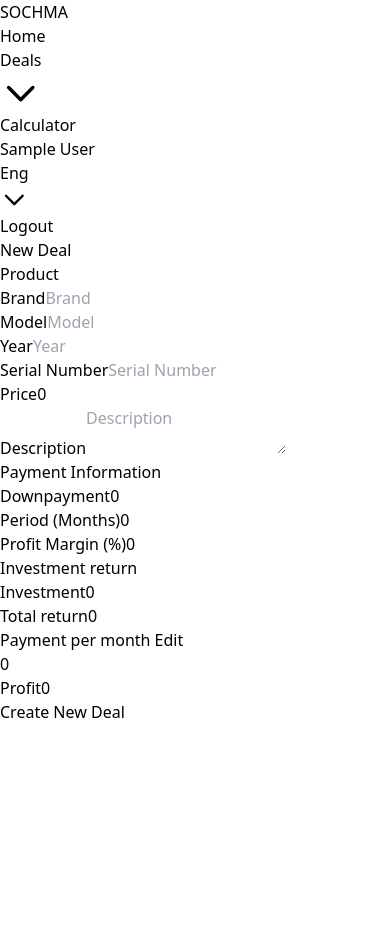
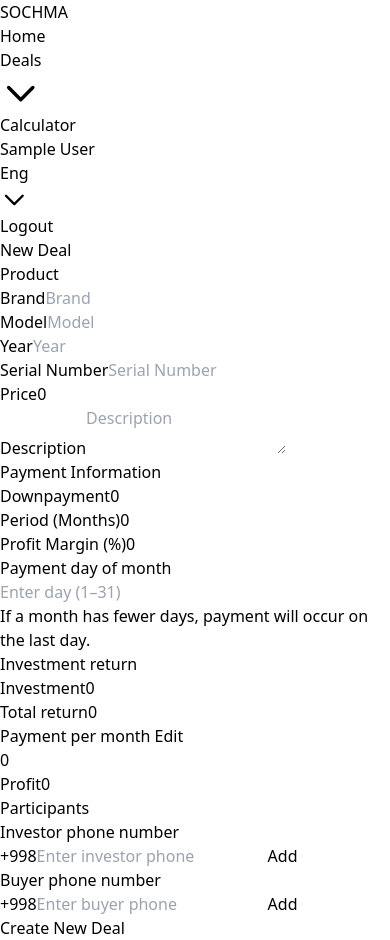
Before and after one commit to Asror-coder/sochma_frontend, a Vue app: page /deal/new in a window 390 px wide. Before the commit the page ends 844 px from the top, so only its background shows below. Built offline with nearby package versions, Linux system fonts and the light colour scheme; sample sign-in values are in the browser's storage.

Commit message:
implemented adding investors and buyers by their phonenumber

```diff
--- a/src/components/Deals/NewDealView.vue
+++ b/src/components/Deals/NewDealView.vue
@@ -8,7 +8,8 @@
       <h1 class="text-3xl font-bold text-center mb-8 text-blue-700">
         {{ $t('DealsPage.NewDeal') }}
       </h1>
-      <div class="grid grid-cols-1 md:grid-cols-2 gap-12 mb-8">
+
+      <div class="grid grid-cols-1 md:grid-cols-2 gap-12">
         <!-- Product Section -->
         <div>
           <h2 class="text-lg font-semibold mb-4 text-blue-600">{{ $t('DealsPage.Product') }}</h2>
@@ -39,6 +40,7 @@
             </div>
           </div>
         </div>
+
         <!-- Payment Section -->
         <div>
           <h2 class="text-lg font-semibold mb-4 text-blue-600">{{ $t('DealsPage.PaymentInformation') }}</h2>
@@ -55,9 +57,22 @@
               <label class="block text-sm font-medium text-gray-700 mb-1">{{ $t('DealsPage.ProfitMargin') }}</label>
               <input v-model.number="payment.profit_margin" type="numbers" :placeholder="$t('DealsPage.ProfitMargin')" class="bg-gray-50 border border-gray-300 w-full p-3 rounded-lg focus:ring-2 focus:ring-blue-300" />
             </div>
+            <div>
+              <label class="block text-sm font-medium text-gray-700 mb-1">{{ $t('DealsPage.PaymentDayOfMonth') }}</label>
+              <input
+                v-model.number="payment.paymentDayOfMonth"
+                type="numbers"
+                min="1"
+                max="31"
+                :placeholder="$t('DealsPage.PaymentDayOfMonthPlaceholder')"
+                class="bg-gray-50 border border-gray-300 w-full p-3 rounded-lg focus:ring-2 focus:ring-blue-300"
+              />
+              <p class="text-xs text-gray-500 mt-1">{{ $t('DealsPage.PaymentDayOfMonthHelper') }}</p>
+            </div>
           </div>
+
           <!-- Results Area: add mt-16 for extra top margin -->
-          <div class="bg-blue-50 border border-blue-200 rounded-lg px-6 py-4 mt-10">
+          <div class="bg-blue-50 border border-blue-200 rounded-lg px-6 py-4">
             <h2 class="text-lg font-semibold mb-4 text-blue-600">{{ $t('DealsPage.InvestmentReturn') }}</h2>
             <div class="space-y-3">
               <div class="flex justify-between items-center">
@@ -97,6 +112,39 @@
           </div>
         </div>
       </div>
+
+      <!-- Participant section -->
+      <div class="mb-8">
+        <h2 class="text-lg font-semibold mb-2 text-blue-600">{{ $t('DealsPage.Participants') }}</h2>
+
+        <div class="grid grid-cols-1 md:grid-cols-2 gap-12 mb-8">
+          <!-- Investor phone field -->
+          <div>
+            <label class="block text-sm font-medium text-gray-700 mb-1">{{ $t('DealsPage.InvestorPhone') }}</label>
+            <div class="flex gap-2 items-center">
+              <span class="px-3 py-3 bg-gray-100 border border-gray-300 rounded-lg text-gray-700 select-none">+{{ defaultPhoneCode }}</span>
+              <input v-model.number="investorPhone" type="numbers" inputmode="numeric" :placeholder="$t('DealsPage.InvestorPhonePlaceholder')" class="bg-gray-50 border border-gray-300 w-full p-3 rounded-lg focus:ring-2 focus:ring-blue-300" />
+              <button @click="addInvestorByPhone" type="button" class="px-4 py-2 bg-blue-600 text-white rounded-lg hover:bg-blue-700">{{ $t('Common.Add') }}</button>
+            </div>
+            <p v-if="investorLookupError" class="text-xs text-red-600 mt-1">{{ investorLookupError }}</p>
+            <p v-if="investorUser" class="text-sm text-green-600 mt-1">{{ formatUser(investorUser) }}</p>
+          </div>
+
+          <!-- Buyer phone field -->
+          <div>
+            <label class="block text-sm font-medium text-gray-700 mb-1">{{ $t('DealsPage.BuyerPhone') }}</label>
+            <div class="flex gap-2 items-center">
+              <span class="px-3 py-3 bg-gray-100 border border-gray-300 rounded-lg text-gray-700 select-none">+{{ defaultPhoneCode }}</span>
+              <input v-model.number="buyerPhone" type="numbers" inputmode="numeric" :placeholder="$t('DealsPage.BuyerPhonePlaceholder')" class="bg-gray-50 border border-gray-300 w-full p-3 rounded-lg focus:ring-2 focus:ring-blue-300" />
+              <button @click="addBuyerByPhone" type="button" class="px-4 py-2 bg-blue-600 text-white rounded-lg hover:bg-blue-700">{{ $t('Common.Add') }}</button>
+            </div>
+            <p v-if="buyerLookupError" class="text-xs text-red-600 mt-1">{{ buyerLookupError }}</p>
+            <p v-if="buyerUser" class="text-sm text-green-600 mt-1">{{ formatUser(buyerUser) }}</p>
+          </div>
+        </div>
+      </div>
+
+      <!-- Create Deal Button -->
       <div class="flex justify-center mt-8">
         <button
           @click="createDeal"
@@ -129,8 +177,16 @@ export default {
       payment: {
         downpayment: 0,
         periodMonth: 0,
-        profit_margin: 0
+        profit_margin: 0,
+        paymentDayOfMonth: null
       },
+      investorPhone: '',
+      buyerPhone: '',
+      investorUser: null,
+      buyerUser: null,
+      defaultPhoneCode: '998',
+      investorLookupError: '',
+      buyerLookupError: '',
       isEditingPayment: false,
       editablePaymentPerMonth: 0,
       manualPaymentPerMonth: null,
@@ -186,14 +242,78 @@ export default {
       this.manualPriceAfterProfitMargin = null;
       this.manualProfit = null;
     },
+    formatUser(user) {
+      if (!user) return '';
+      const first = user.firstName || user.firstname || '';
+      const last = user.lastName || user.lastname || '';
+      const phone = user.phone || user.phoneNumber || '';
+      const name = `${first} ${last}`.trim();
+      return [name || undefined, phone || undefined].filter(Boolean).join(' • ');
+    },
+    async addInvestorByPhone() {
+      if (!this.investorPhone) {
+        this.investorLookupError = this.$t('DealsPage.PhoneRequired');
+        return;
+      }
+      this.investorLookupError = '';
+      const user = await this.lookupUserByPhone(this.investorPhone, 'Investor');
+      if (user) {
+        this.investorUser = user;
+        this.investorLookupError = '';
+      } else {
+        this.investorUser = null;
+        this.investorLookupError = this.$t('DealsPage.UserNotFound');
+      }
+    },
+    async addBuyerByPhone() {
+      if (!this.buyerPhone) {
+        this.buyerLookupError = this.$t('DealsPage.PhoneRequired');
+        return;
+      }
+      this.buyerLookupError = '';
+      const user = await this.lookupUserByPhone(this.buyerPhone, 'Buyer');
+      if (user) {
+        this.buyerUser = user;
+        this.buyerLookupError = '';
+      } else {
+        this.buyerUser = null;
+        this.buyerLookupError = this.$t('DealsPage.UserNotFound');
+      }
+    },
+    async lookupUserByPhone(phone, role) {
+      const token = localStorage.getItem('token');
+      try {
+        const fullPhone = `${this.defaultPhoneCode}${String(phone)}`;
+        const encodedPhone = encodeURIComponent(fullPhone);
+        const base = role === 'Investor' ? '/api/Investor/by-phone' : '/api/Buyer/by-phone';
+        const url = `${base}/${encodedPhone}`;
+        const response = await axios.get(url, {
+          headers: {
+            'Authorization': `Bearer ${token}`
+          }
+        });
+        return response.data || null;
+      } catch (e) {
+        return null;
+      }
+    },
     async createDeal() {
       const token = localStorage.getItem('token');
       const user = JSON.parse(localStorage.getItem('user'));
 
+      // Validate paymentDayOfMonth if provided
+      if (this.payment.paymentDayOfMonth !== null) {
+        const day = Number(this.payment.paymentDayOfMonth);
+        if (!(day >= 1 && day <= 31)) {
+          this.errorMessage = this.$t('DealsPage.PaymentDayOfMonthInvalid');
+          return;
+        }
+      }
+
       const requestBody = {
         brokerId: user.id,
-        investorId: user.id,
-        buyerId: user.id,
+        investorId: this.investorUser.id ?? '1', // fallback to test value if not added
+        buyerId: this.buyerUser.id ?? '2',       // fallback to test value if not added
         brand: this.product.brand,
         model: this.product.model,
         year: this.product.year,
@@ -202,6 +322,7 @@ export default {
         price: this.product.price,
         downpayment: this.payment.downpayment,
         periodMonth: this.payment.periodMonth,
+        paymentDayOfMonth: this.payment.paymentDayOfMonth,
         totalProfit: this.profit,
         brokerProfit: 0
       };
--- a/src/lang/en/en.json
+++ b/src/lang/en/en.json
@@ -48,6 +48,19 @@
         "Downpayment": "Downpayment",
         "PeriodMonth": "Period (Months)",
         "ProfitMargin": "Profit Margin (%)",
+        "PaymentDayOfMonth": "Payment day of month",
+        "PaymentDayOfMonthPlaceholder": "Enter day (1–31)",
+        "PaymentDayOfMonthHelper": "If a month has fewer days, payment will occur on the last day.",
+        "PaymentDayOfMonthInvalid": "Please enter a valid payment day (1–31).",
+        "Participants": "Participants",
+        "InvestorPhone": "Investor phone number",
+        "InvestorPhonePlaceholder": "Enter investor phone",
+        "BuyerPhone": "Buyer phone number",
+        "BuyerPhonePlaceholder": "Enter buyer phone",
+        "PhoneRequired": "Phone number is required.",
+        "UserNotFound": "User not found by the provided phone.",
+        "SelectedInvestor": "Selected investor",
+        "SelectedBuyer": "Selected buyer",
         "InvestmentReturn": "Investment return",
         "Investment": "Investment",
         "TotalReturn": "Total return",
@@ -87,7 +100,8 @@
         "Date": "Date",
         "Amount": "Amount",
         "Status": "Status",
-        "Actions": "Actions"
+        "Actions": "Actions",
+        "Add": "Add"
     },
     "PaymentsView": {
         "PaymentHistory": "Payment History",
--- a/src/lang/ru/ru.json
+++ b/src/lang/ru/ru.json
@@ -48,6 +48,19 @@
         "Downpayment": "Первый взнос",
         "PeriodMonth": "Период (Месяцы)",
         "ProfitMargin": "Маржа прибыли (%)",
+        "PaymentDayOfMonth": "День платежа в каждом месяце",
+        "PaymentDayOfMonthPlaceholder": "Введите день (1–31)",
+        "PaymentDayOfMonthHelper": "Если в месяце меньше дней, платеж пройдет в последний день.",
+        "PaymentDayOfMonthInvalid": "Пожалуйста, укажите корректный день платежа (1–31).",
+        "Participants": "Участники",
+        "InvestorPhone": "Телефон инвестора",
+        "InvestorPhonePlaceholder": "Введите телефон инвестора",
+        "BuyerPhone": "Телефон покупателя",
+        "BuyerPhonePlaceholder": "Введите телефон покупателя",
+        "PhoneRequired": "Требуется номер телефона.",
+        "UserNotFound": "Пользователь с указанным телефоном не найден.",
+        "SelectedInvestor": "Выбранный инвестор",
+        "SelectedBuyer": "Выбранный покупатель",
         "InvestmentReturn": "Возврат инвестиций",
         "Investment": "Инвестиции",
         "TotalReturn": "Общий возврат",
@@ -86,7 +99,8 @@
         "Delete": "Удалить",
         "Date": "Дата",
         "Amount": "Сумма",
-        "Actions": "Действия"
+        "Actions": "Действия",
+        "Add": "Добавить"
     },
     "PaymentsView": {
         "PaymentHistory": "История платежей",
--- a/src/lang/uz/uz.json
+++ b/src/lang/uz/uz.json
@@ -48,6 +48,19 @@
         "Downpayment": "Oldindan to'lov",
         "PeriodMonth": "Davr (oylar)",
         "ProfitMargin": "Foyda marjasi (%)",
+        "PaymentDayOfMonth": "Oylik to'lov kuni",
+        "PaymentDayOfMonthPlaceholder": "Kunni kiriting (1–31)",
+        "PaymentDayOfMonthHelper": "Agar oyda kunlar kam bo'lsa, to'lov oxirgi kuni amalga oshiriladi.",
+        "PaymentDayOfMonthInvalid": "Iltimos, to'g'ri kun kiriting (1–31).",
+        "Participants": "Ishtirokchilar",
+        "InvestorPhone": "Investor telefoni",
+        "InvestorPhonePlaceholder": "Investor telefonini kiriting",
+        "BuyerPhone": "Xaridor telefoni",
+        "BuyerPhonePlaceholder": "Xaridor telefonini kiriting",
+        "PhoneRequired": "Telefon raqami majburiy.",
+        "UserNotFound": "Ko'rsatilgan telefon bo'yicha foydalanuvchi topilmadi.",
+        "SelectedInvestor": "Tanlangan investor",
+        "SelectedBuyer": "Tanlangan xaridor",
         "InvestmentReturn": "Investitsiyalarning qaytishi",
         "Investment": "Sarmoya",
         "TotalReturn": "Umumiy daromad",
@@ -86,7 +99,8 @@
         "Delete": "O'chirish",
         "Date": "Sana",
         "Amount": "Miqdor",
-        "Actions": "Harakatlar"
+        "Actions": "Harakatlar",
+        "Add": "Qo'shish"
     },
     "PaymentsView": {
         "PaymentHistory": "To'lov tarixi",
--- a/src/stores/modules/deal.js
+++ b/src/stores/modules/deal.js
@@ -65,7 +65,7 @@ export default {
       commit('SET_LOADING', true);
       try {
         const token = localStorage.getItem('token');
-        const response = await axios.get('/api/Deal/broker/', {
+        const response = await axios.get('/api/Deal/broker', {
           headers: {
             'Authorization': `Bearer ${token}`
           },
```
